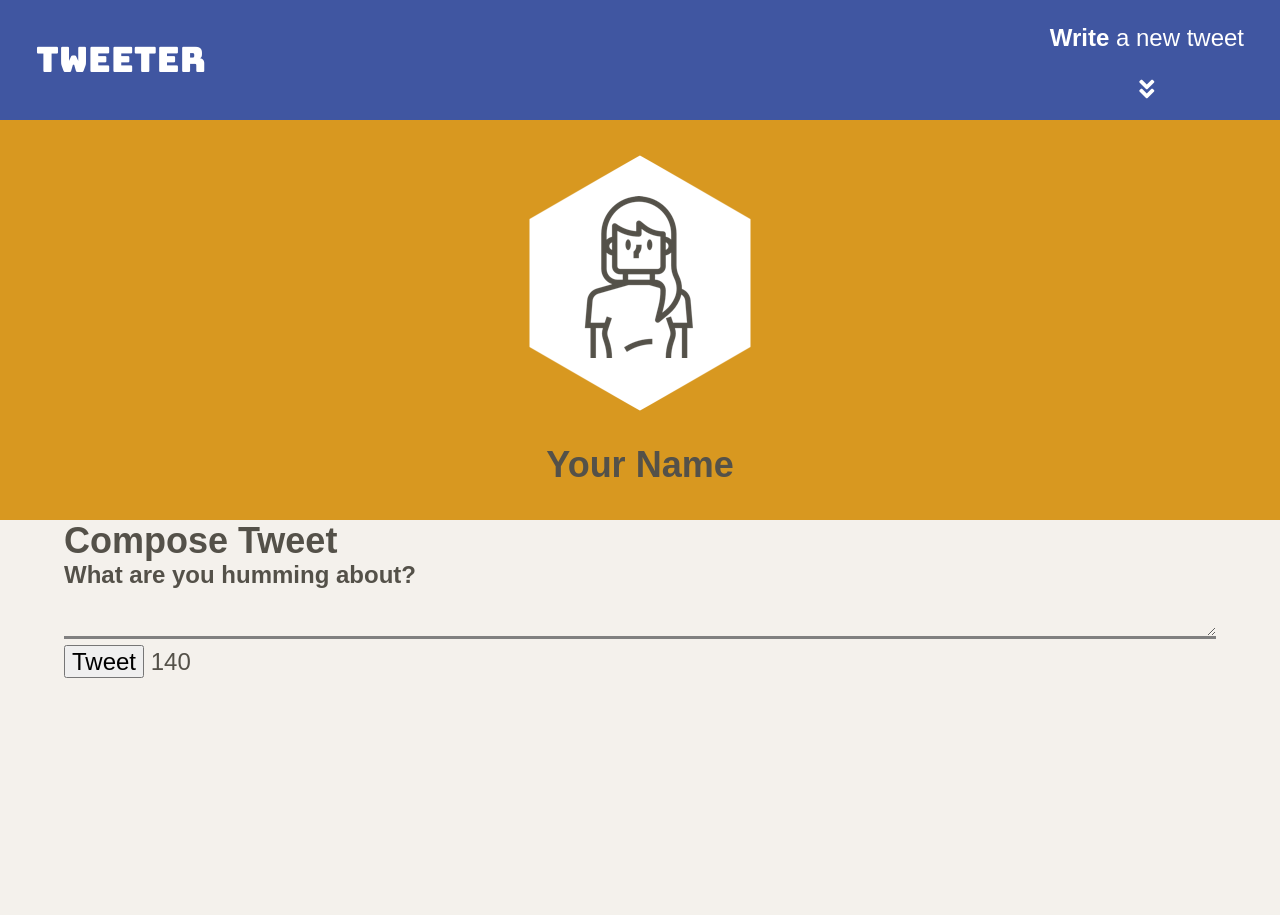
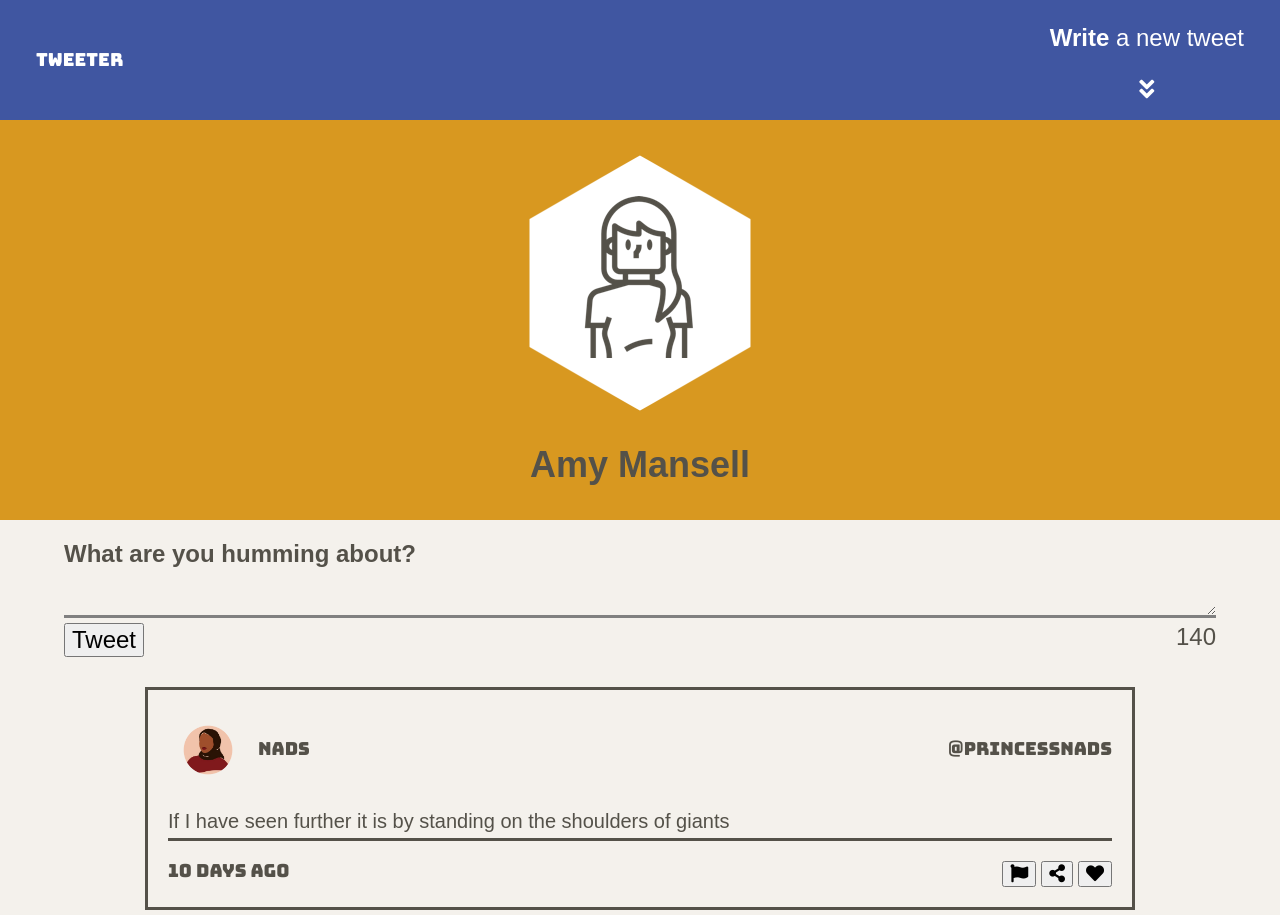
Before and after one commit to nadiaa-f/tweeter, a website: page public/index.html in a window 1280 px wide. Before the commit the page ends 800 px from the top, so only its background shows below. Drawn offline with nearby package versions, Linux system fonts and the light colour scheme.

Commit message:
a new section that will serve as a container for all tweets, and code reviewed by Mentor J.W

```diff
--- a/public/index.html
+++ b/public/index.html
@@ -19,6 +19,7 @@
     <link rel="stylesheet" href="/styles/nav.css" type="text/css" />
     <link rel="stylesheet" href="/styles/header.css" type="text/css" />
     <link rel="stylesheet" href="/styles/new-tweet.css" type="text/css" />
+    <link rel="stylesheet" href="/styles/tweet.css" type="text/css" />
 
 
     <!-- External JS -->
@@ -40,29 +41,51 @@
       </div>
     </nav>
 
-    <header>
+    <header id="myprofile">
       <div>
           <img src="/images/profile-hex.png">
       </div>
       <br>
       <div>
-          <h2>Your Name</h2>
+          <h2>Amy Mansell</h2>
       </div>
     </header>
     <!-- Page-specific (main) content here -->
     <main class="container">
       <section class="new-tweet">
-        <h2>Compose Tweet</h2>
-        <form>
-          <form method="POST" action="/tweets">
+
+        <form class="compose-tweet">
           <label for="tweet-text">What are you humming about?</label>
           <textarea name="text" id="tweet-text"></textarea>
-          <div>
+          <div class="compose-tweet-footer">
             <button type="submit">Tweet</button>
             <output name="counter" class="counter" for="tweet-text">140</output>
           </div>
         </form>
       </section>
+
+      <section id="tweet-container">
+        <article class="tweet-box">
+          <header class="tweet-header">
+            <img class="tweet-header-pic" src="/images/user-profile.png">
+            <span class="tweet-header-name">Nads</span>
+            <span class="tweet-username">@princessNads</span>
+          </header>
+          <p class="tweet-body">
+            If I have seen further it is by standing on the shoulders of giants
+          </p>
+          <footer class="tweet-footer">
+            <div>
+              <span>10 Days Ago</span>
+            </div>
+            <div>
+              <button class="btn"><i class="fa fa-flag"></i></button>
+              <button class="btn"><i class="fa fa-share-alt"></i></button>
+              <button class="btn"><i class="fa fa-heart"></i></button>
+            </div>
+          </footer>
+        </article>
+      </section>
     </main>
   </body>
 </html>
--- a/public/styles/header.css
+++ b/public/styles/header.css
@@ -1,4 +1,4 @@
-header {
+#myprofile {
   height: 400px;
   width: 100%;
   display: flex;
--- a/public/styles/nav.css
+++ b/public/styles/nav.css
@@ -13,7 +13,7 @@ span {
   font-family: "Bungee", sans-serif;
   display: flex;
   align-items: center;
-  font-size: 35px;
+  font-size: 18px;
 }
 
 a {
--- /dev/null
+++ b/public/styles/tweet.css
@@ -0,0 +1,52 @@
+#tweet-container {
+  margin: auto;
+  margin-top: 30px;
+  max-width: 1000px;
+}
+.tweet-box {
+  border: solid;
+  margin: 5px;
+}
+
+.tweet-header, .tweet-body, .tweet-footer {
+  margin: 20px;
+}
+.tweet-header {
+  display: flex;
+  align-items: center;
+}
+
+.tweet-header-pic {
+  width: 80px;
+}
+
+.tweet-header-name{
+  width: 100%;
+  margin-left: 10px;
+}
+
+.tweet-body {
+  border-bottom: solid;
+  padding-bottom: 5px;
+  margin: 20px;
+  font-size: 20px;
+}
+
+.tweet-footer {
+  display: flex;
+  font-size: 18px;
+  justify-content: space-between;
+}
+
+.tweet-box:hover {
+  box-shadow: 5px 10px gray;
+}
+
+.compose-tweet {
+  margin-top: 20px;
+}
+
+.compose-tweet-footer {
+  display: flex;
+  justify-content: space-between;
+}
--- a/server/data-files/initial-tweets.json
+++ b/server/data-files/initial-tweets.json
@@ -8,7 +8,7 @@
     "content": {
       "text": "If I have seen further it is by standing on the shoulders of giants"
     },
-    "created_at": 1639333985429
+    "created_at": 1639615512284
   },
   {
     "user": {
@@ -19,6 +19,6 @@
     "content": {
       "text": "Je pense , donc je suis"
     },
-    "created_at": 1639420385429
+    "created_at": 1639701912284
   }
 ]
```
Also changed, not shown: public/images/user-profile.png (added).
